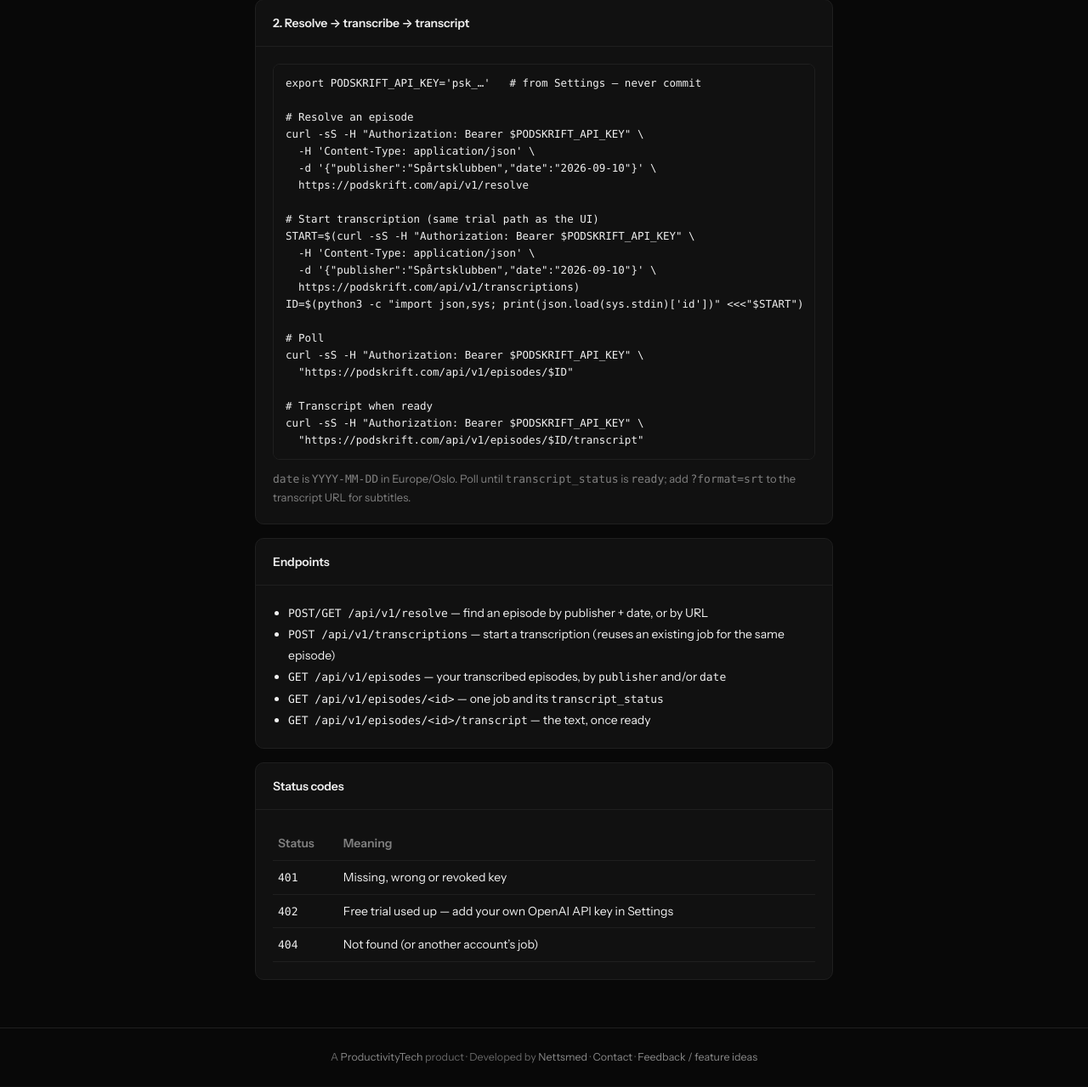
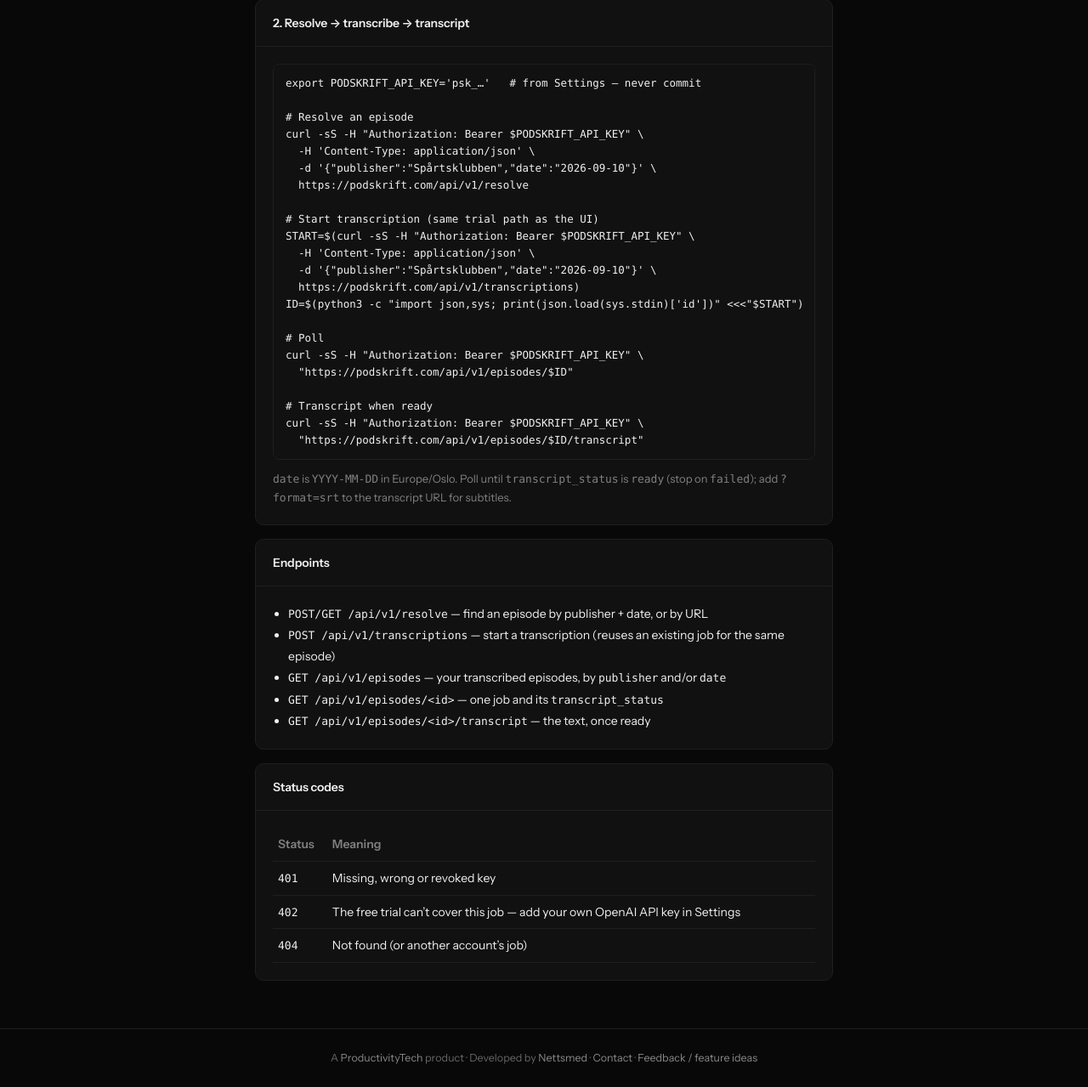
Before and after one commit to Sinfjell/podcast-txt, a Python web app: template templates/api_docs.html in a window 1280 px wide. Shown: the part 423-1702 px from the top of the page at 85% size. Before the commit the page ends 1674 px from the top, so only its background shows below. Run offline with Jinja, Linux system fonts and the light colour scheme; the template is opened without the code that fills it, so the values that code supplies are empty.

Commit message:
fix: clarify 402 and failed polling in API docs [TSK-20502]
Co-Authored-By: Claude Opus 5 <noreply@anthropic.com>

```diff
--- a/app.py
+++ b/app.py
@@ -3498,14 +3498,14 @@ Nettsmed -- https://nettsmed.no
 
 @app.route('/sitemap.xml')
 def sitemap_xml():
-    """The three pages worth indexing. Everything else needs a session."""
+    """The public pages worth indexing. Everything else needs a session."""
     from xml.sax.saxutils import escape
     pages = [public_url('index'),
              public_url('rss_help'),
              public_url('api_docs'),
              public_url('register')]
     # No lastmod: it was emitting today's date on every fetch, which claims all
-    # three pages change daily. That is a discount signal, not a freshness one.
+    # the pages change daily. That is a discount signal, not a freshness one.
     urls = '\n'.join(f'  <url><loc>{escape(u)}</loc></url>' for u in pages)
     xml = ('<?xml version="1.0" encoding="UTF-8"?>\n'
            '<urlset xmlns="http://www.sitemaps.org/schemas/sitemap/0.9">\n'
--- a/templates/api_docs.html
+++ b/templates/api_docs.html
@@ -74,7 +74,7 @@ curl -sS -H "Authorization: Bearer $PODSKRIFT_API_KEY" \
   "https://podskrift.com/api/v1/episodes/$ID/transcript"</code></pre>
             <p class="text-muted text-sm" style="margin-bottom: 0;">
                 <code>date</code> is <code>YYYY-MM-DD</code> in Europe/Oslo. Poll until
-                <code>transcript_status</code> is <code>ready</code>; add <code>?format=srt</code>
+                <code>transcript_status</code> is <code>ready</code> (stop on <code>failed</code>); add <code>?format=srt</code>
                 to the transcript URL for subtitles.
             </p>
         </div>
@@ -103,7 +103,7 @@ curl -sS -H "Authorization: Bearer $PODSKRIFT_API_KEY" \
             <table>
                 <tr><th>Status</th><th>Meaning</th></tr>
                 <tr><td><code>401</code></td><td>Missing, wrong or revoked key</td></tr>
-                <tr><td><code>402</code></td><td>Free trial used up — add your own OpenAI API key in Settings</td></tr>
+                <tr><td><code>402</code></td><td>The free trial can’t cover this job — add your own OpenAI API key in Settings</td></tr>
                 <tr><td><code>404</code></td><td>Not found (or another account’s job)</td></tr>
             </table>
         </div>
```
